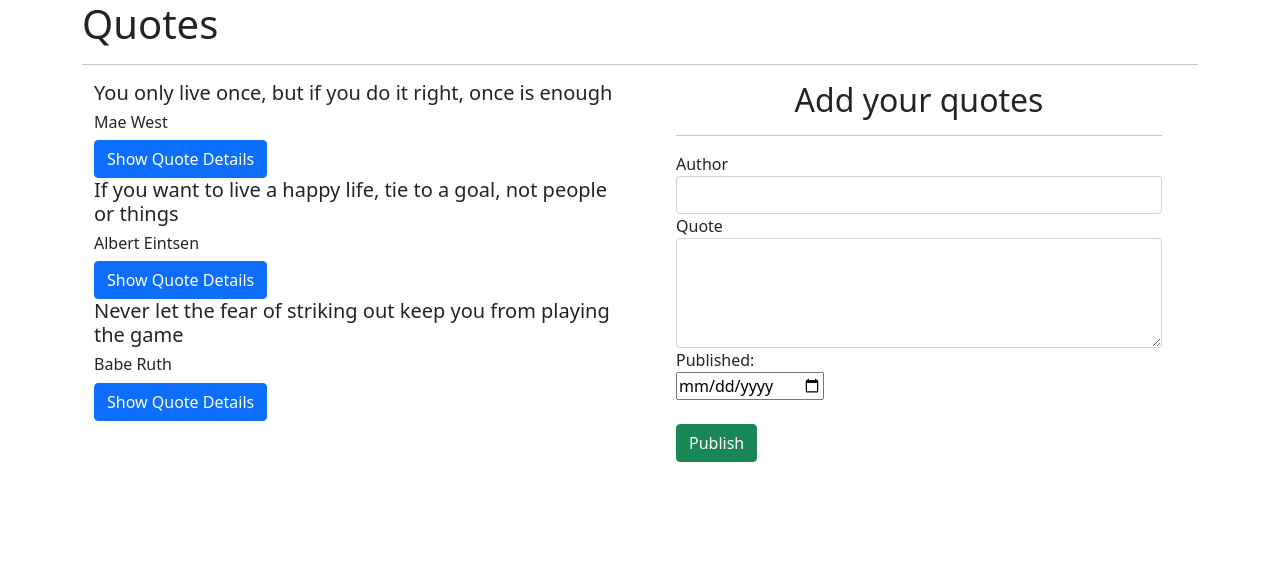
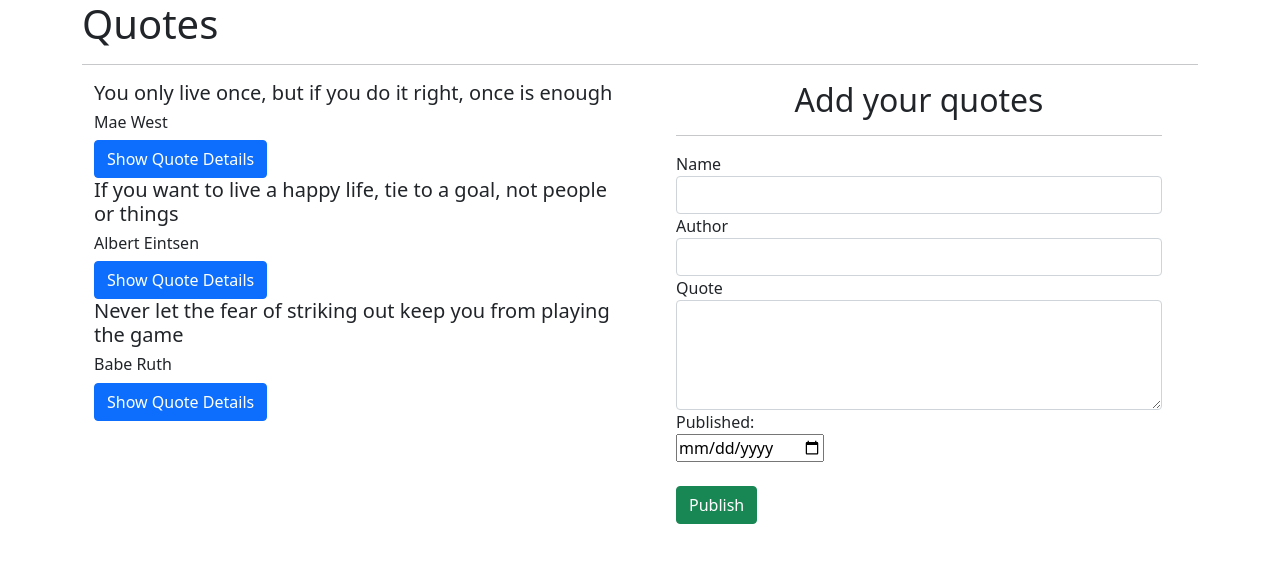
Before and after one commit to bre-nda/Quotes-Project, an Angular app: page / in a window 1280 px wide. Shown: the top 562 px of the page. Built offline with nearby package versions, Linux system fonts and the light colour scheme.

Commit message:
add changes to the form

```diff
--- a/src/app/quote-form/quote-form.component.html
+++ b/src/app/quote-form/quote-form.component.html
@@ -2,6 +2,15 @@
     <h2 class="text-center">Add your quotes</h2>
     <hr>
     <form #quoteForm='ngForm'>
+        <div class="form-group">
+
+            <label for="name">Name</label>
+            <input type="text" required class="form-control" id="name" [(ngModel)]="newQuote.description" name="name" #name='ngModel' required>
+            <div [hidden]="name.valid || name.pristine" class="alert alert-danger">
+                <p>Name is required</p>
+
+            </div>
+        </div>
         <div class="form-group">
 
             <label for="name">Author</label>
@@ -15,11 +24,14 @@
 
             <label for="description">Quote</label>
             <textarea class="form-control" id="description" rows="4" [(ngModel)]="newQuote.description" name="description" #description="ngModel" required></textarea>
+            <div [hidden]="description.valid || description.pristine" class="alert alert-danger">
+                <p>Quote is required</p>
+            </div>
 
         </div>
         <div class="form-group">
             <label for="complete">Published:</label><br>
-            <input type='date' id="complete" required>
+            <input type='date' id="complete" [(ngModel)]="newQuote.completeDate" name="completeDate" #completeDate="ngModel" required>
 
         </div>
         <br><button type="submit" class="btn btn-success">Publish</button>
```
